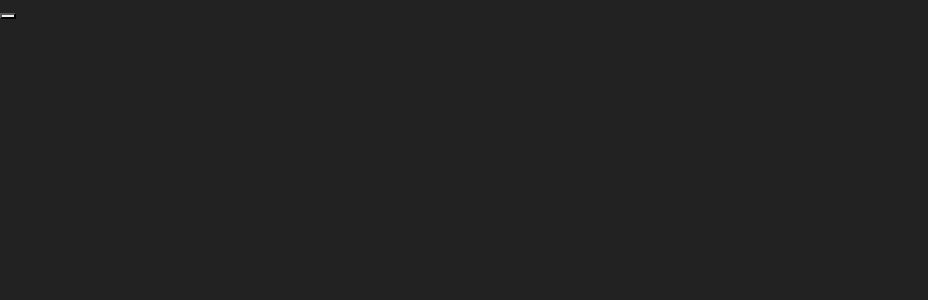
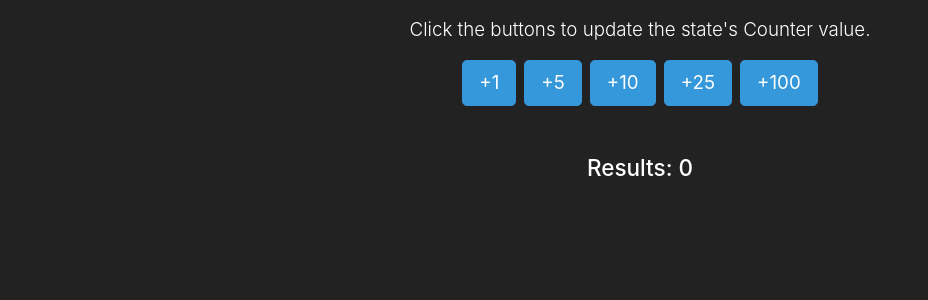
Before and after one commit to RedBirdOBX/ReactPlayground, a React (Create React App) app in the folder react-playground/: page / in a window 1280 px wide. Shown: the top 300 px of the page, without its empty margins (0-928 px from the left). Built offline with nearby package versions, Linux system fonts and the light colour scheme.

Commit message:
Created counter button

```diff
--- a/react-playground/public/index.html
+++ b/react-playground/public/index.html
@@ -14,7 +14,9 @@
 
 <body>
     <noscript>You need to enable JavaScript to run this app.</noscript>
-    <div id="root"></div>
+    <div class="container mt-3">
+        <div id="root"></div>
+    </div>
 </body>
 
 </html>
--- a/react-playground/src/App.js
+++ b/react-playground/src/App.js
@@ -15,6 +15,7 @@ function App() {
     //     <p><small>(Guys named 'Russell' not allowed.)</small></p>
     //   </header>
     // </div>
+
     <CounterButtonApp />
   );
 }
--- a/react-playground/src/Apps/CounterButton/Components/Button.js
+++ b/react-playground/src/Apps/CounterButton/Components/Button.js
@@ -2,9 +2,30 @@ import React from 'react';
 
 class Button extends React.Component
 {
+    // this concept is extremely important to understand.
+    // We cannot do this:
+    // <button onClick={this.props.OnClickHandler(this.props.Incrementor)}>
+    // We need the FUNCTION REFERENCE for this click handler...NOT an invokation.
+    // Ex: This is invoking:  myFunction(42);
+    // The solution is to 'wrap' this function into the definition of an anonymous inline function definition.
+    // Solution 1: <button onClick={() => this.props.OnClickHandler(this.props.Incrementor)}>
+    // That said, it makes it a little more readable if you use a local, internal function for this button
+    // component.  We will use 'HandleButtonClick' and REFERENCE that.
+
+    // (2) wire up a function in here to invoke the function that was passed down thru thru the props.
+    // Invoke 'OnClickHandler()'.
+    HandleButtonClick = () =>
+    {
+        this.props.OnClickHandler(this.props.Incrementor);
+    };
+
     render()
     {
-        return (<button />);
+        // (3) set up the onClick js event to use the local function above
+        return (
+            <button className="btn btn-lg btn-info mx-1" onClick={this.HandleButtonClick}>
+                +{this.props.Incrementor}
+            </button>);
     }
 }
 
--- /dev/null
+++ b/react-playground/src/Apps/CounterButton/Components/Header.js
@@ -0,0 +1,9 @@
+import React from 'react';
+
+class Header extends React.Component {
+    render() {
+        return (<p className="lead">Click the buttons to update the state's Counter value.</p>);
+    }
+}
+
+export default Header;
--- /dev/null
+++ b/react-playground/src/Apps/CounterButton/Components/Results.js
@@ -0,0 +1,10 @@
+import React from 'react';
+
+class Display extends React.Component {
+    render()
+    {
+        return (<h4 className="mt-5">Results: {this.props.CounterVal}</h4> );
+    }
+}
+
+export default Display;
--- a/react-playground/src/Apps/CounterButton/CounterButtonApp.js
+++ b/react-playground/src/Apps/CounterButton/CounterButtonApp.js
@@ -1,28 +1,44 @@
 import React from 'react';
 import Button from './Components/Button';
+import Results from './Components/Results';
+import Header from './Components/Header';
 
 class CounterButtonApp extends React.Component
 {
+
+    // using Class Components
+    // State has one val: Counter
+    // App has one method: SetCounter()
 
     constructor()
     {
         super();
         this.state =
         {
-            counter: 0,
+            Counter: 0,
         };
     }
 
     SetCounter = (incrementor) =>
     {
-        this.setState({ counter: (counter + incrementor) });
+        this.setState({ Counter: (this.state.Counter + incrementor) });
     };
 
+    // (1) pass the reference to the SetCounter function as a prop known as OnClickHanlder.  This a reference back
+    // to the SetCounter function.
     render()
     {
         return(
-                <div>
-                    <Button />
+                <div className="row">
+                    <div className="col-12 text-center">
+                        <Header />
+                        <Button Incrementor={1} OnClickHandler={this.SetCounter} />
+                        <Button Incrementor={5} OnClickHandler={this.SetCounter} />
+                        <Button Incrementor={10} OnClickHandler={this.SetCounter} />
+                        <Button Incrementor={25} OnClickHandler={this.SetCounter} />
+                        <Button Incrementor={100} OnClickHandler={this.SetCounter} />
+                        <Results CounterVal={this.state.Counter} />
+                    </div>
                 </div>
                 );
     }
```
Also changed, not shown: 1 other file (tests, documents, lock files or other folders).
